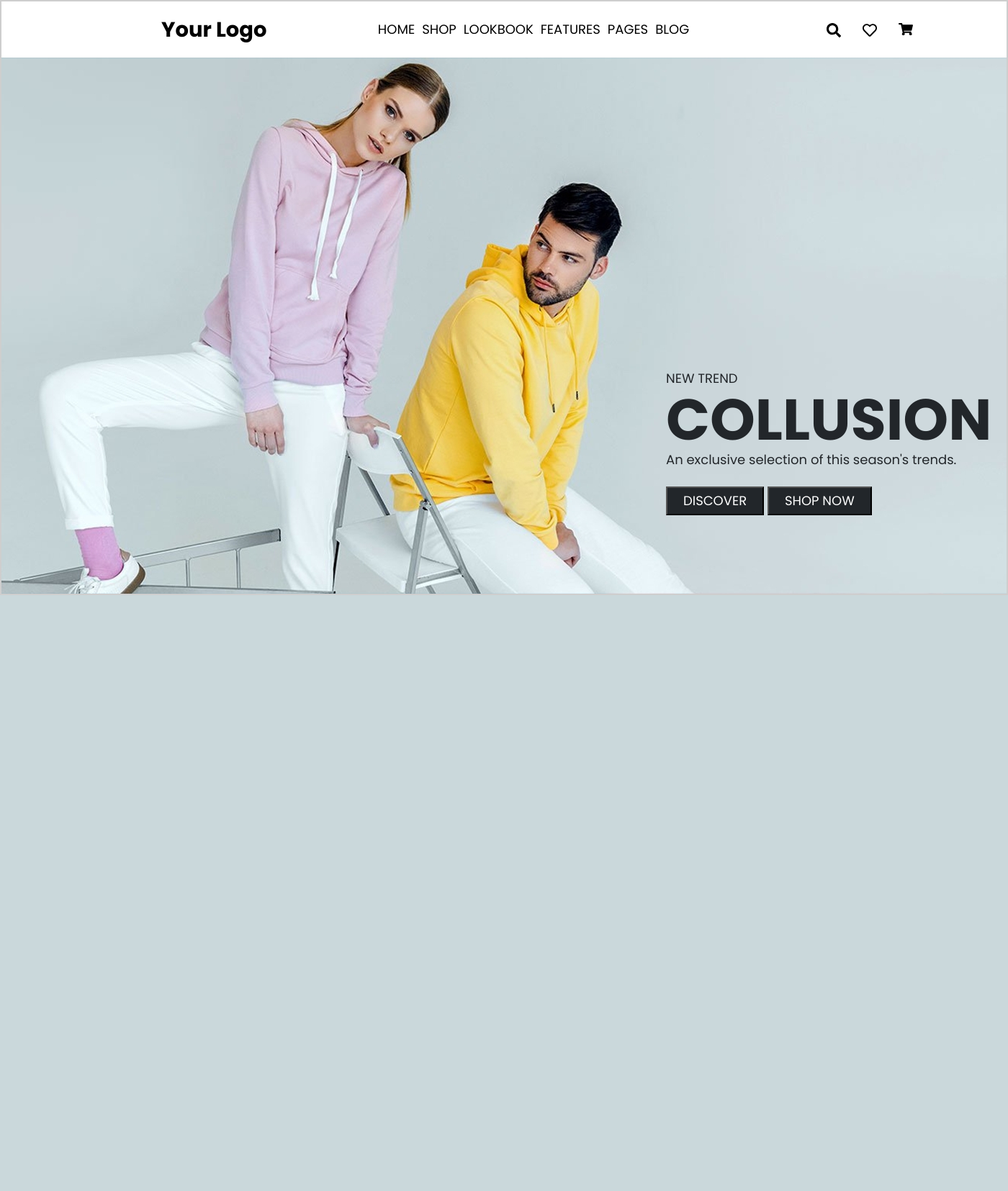
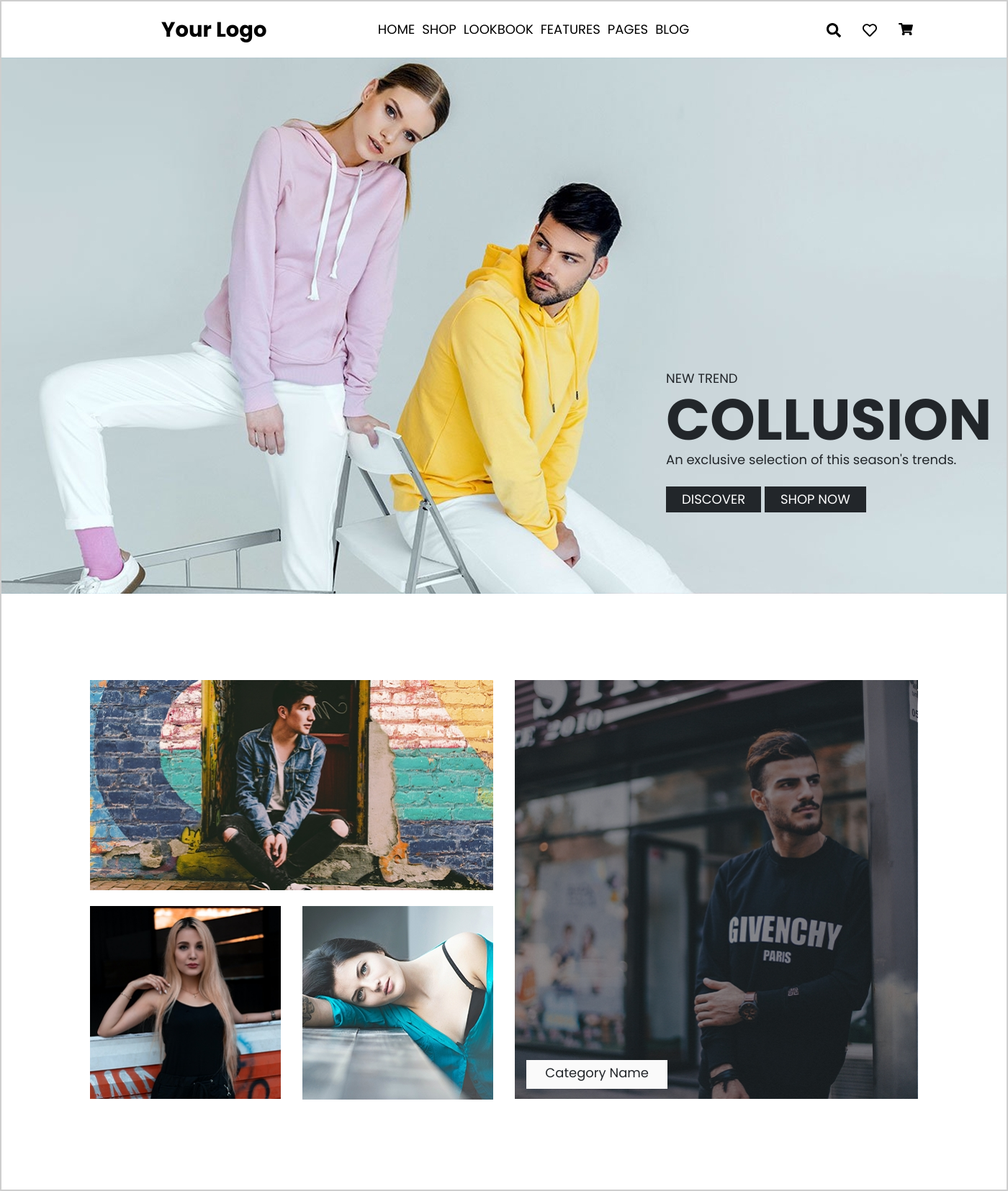
Before and after one commit to taskoff/figma-or-xd-to-html, a PHP site: page / in a window 1400 px wide. Shown: the whole page at 72% size. Before the commit the page ends 827 px from the top, so only its background shows below. Run offline with PHP 8.4, Linux system fonts and the light colour scheme.

Commit message:
add gallery section

```diff
--- a/Xd-FashionLandingPageTemplate/project/index.html
+++ b/Xd-FashionLandingPageTemplate/project/index.html
@@ -50,11 +50,27 @@
                     <div class="title-box-buttons">
                         <button class="primary-button">discover</button>
                         <button class="primary-button">shop now</button>
-
                     </div>
                 </div>
             </section>
         </header>
+        <main class="site-main">
+            <section class="category-gallery">
+                <div class="img-wrapper-first">
+                    <img src="assets/images/category-1.jpg" alt="category1">
+                </div>
+                <div class="img-wrapper-second">
+                    <img src="assets/images/category-2.jpg" alt="category2">
+                </div>
+                <div class="img-wrapper-third">
+                    <img src="assets/images/category-3.jpg" alt="category3">
+                </div>
+                <div class="img-wrapper-fourth">
+                    <img src="assets/images/category-4.jpg" alt="category4">
+                </div>
+                <button class="secondary-button">Category Name</button>
+            </section>
+        </main>
 
     </div>
 </body>
--- a/Xd-FashionLandingPageTemplate/project/settings/_settings-variables.scss
+++ b/Xd-FashionLandingPageTemplate/project/settings/_settings-variables.scss
@@ -1 +1,2 @@
 $grey-800: #22262A;
+$grey-100: #FAFAFA;
--- a/Xd-FashionLandingPageTemplate/project/style.css
+++ b/Xd-FashionLandingPageTemplate/project/style.css
@@ -301,6 +301,16 @@
   list-style: none;
 }
 
+img {
+  width: 100%;
+}
+
+button {
+  cursor: pointer;
+  border: none;
+  outline: none;
+}
+
 .site-wrapper {
   max-width: 1592px;
   margin: 0 auto;
@@ -393,6 +403,47 @@
   color: white;
   text-transform: uppercase;
   padding: 8px 22px;
-  cursor: pointer;
+}
+
+.secondary-button {
+  background-color: #FAFAFA;
+  font-size: 18px;
+  border: none;
+  padding: 8px 26px 11px 26px;
+  color: #22262A;
+}
+
+.category-gallery {
+  max-width: 1150px;
+  display: -ms-grid;
+  display: grid;
+  -ms-grid-columns: 1fr 1fr 1fr 1fr;
+      grid-template-columns: 1fr 1fr 1fr 1fr;
+  -webkit-column-gap: 30px;
+          column-gap: 30px;
+  row-gap: 18px;
+  margin: 120px auto;
+  position: relative;
+}
+
+.category-gallery .img-wrapper-first {
+  -ms-grid-column: 1;
+      grid-column-start: 1;
+  grid-column-end: 3;
+}
+
+.category-gallery .img-wrapper-second {
+  -ms-grid-column: 3;
+      grid-column-start: 3;
+  grid-column-end: 5;
+  -ms-grid-row: 1;
+      grid-row-start: 1;
+  grid-row-end: 3;
+}
+
+.category-gallery .secondary-button {
+  position: absolute;
+  bottom: 20px;
+  right: 348px;
 }
 /*# sourceMappingURL=style.css.map */
--- a/Xd-FashionLandingPageTemplate/project/style.scss
+++ b/Xd-FashionLandingPageTemplate/project/style.scss
@@ -9,3 +9,4 @@
 
 @import 'components/_component-header.scss';
 @import 'components/_component-button.scss';
+@import 'components/_component-gallery.scss';
```
Also changed, not shown: Xd-FashionLandingPageTemplate/project/components/_component-button.scss (+8 -1 lines), Xd-FashionLandingPageTemplate/project/components/_component-gallery.scss (added, +27 -0 lines), Xd-FashionLandingPageTemplate/project/elements/_elements-all-elements.scss (+10 -0 lines), Xd-FashionLandingPageTemplate/project/assets/images/category-1.jpg (added), Xd-FashionLandingPageTemplate/project/assets/images/category-2.jpg (added), Xd-FashionLandingPageTemplate/project/assets/images/category-3.jpg (added), Xd-FashionLandingPageTemplate/project/assets/images/category-4.jpg (added), 1 other file.
